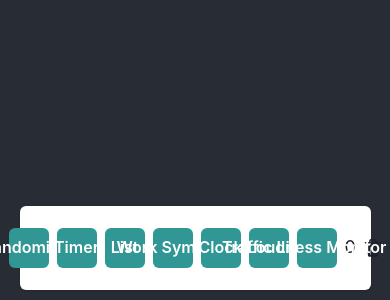
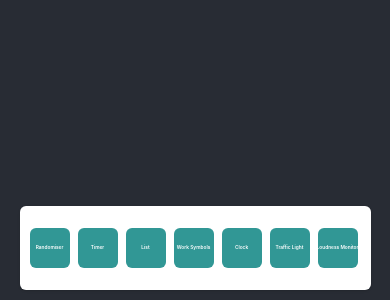
Before and after one commit to tinkertanker/classroom-widgets, a React (Create React App) app: page / in a window 390 px wide. Shown: the part 544-844 px from the top of the page. Built offline with nearby package versions, Linux system fonts and the light colour scheme.

Commit message:
added responsive buttons for toolbar with scroll

```diff
--- a/src/App.js
+++ b/src/App.js
@@ -8,7 +8,7 @@ import AudioVolumeMonitor from "./components/volumeLevel/volumeLevel.tsx";
 import ShortenLink from "./components/shortenLink/shortenLink.tsx";
 import { useEffect, useState, useRef } from "react";
 import { Rnd } from "react-rnd";
-import { v4 as uuidv4 } from 'uuid'; // Import UUID package
+import { v4 as uuidv4 } from "uuid"; // Import UUID package
 
 import Confetti from "react-confetti";
 import Time from "./components/clock/clock.tsx";
@@ -36,6 +36,7 @@ import {
   Card,
   CardBody,
   Flex,
+  extendTheme,
 } from "@chakra-ui/react";
 import { DeleteIcon, HamburgerIcon, Icon } from "@chakra-ui/icons";
 
@@ -45,7 +46,15 @@ function App() {
   const [componentList, setComponentList] = useState([]);
   const [activeIndex, setActiveIndex] = useState(null);
   const [generatedComponents, setGeneratedComponents] = useState([]);
-
+  // const breakpoints = {
+  //   base: "0px",
+  //   sm: "480px",
+  //   md: "768px",
+  //   lg: "992px",
+  //   xl: "1200px",
+  //   "2xl": "1536px",
+  // };
+  // const theme = extendTheme({ breakpoints })
   const Components = [
     <Randomiser toggleConfetti={setUseconfetti} />,
     <Timer />,
@@ -54,7 +63,7 @@ function App() {
     <Time />,
     <TrafficLight />,
     <AudioVolumeMonitor />,
-    // <ShortenLink />, //for some reason the link shortener doesnt work when deployed due to cors, to be fixed in future
+    <ShortenLink />, //for some reason the link shortener doesnt work when deployed due to cors, to be fixed in future
   ];
 
   const ComponentNames = [
@@ -65,14 +74,21 @@ function App() {
     "Clock",
     "Traffic Light",
     "Loudness Monitor",
-    // "Link Shortener", //for some reason the link shortener doesnt work when deployed due to cors, to be fixed in future
+    "Link Shortener", //for some reason the link shortener doesnt work when deployed due to cors, to be fixed in future
   ];
 
   function Toolbar() {
     return (
       <Card width="90%" height="100%">
-        <CardBody width="100%" height="100%">
-          <HStack alignItems="center" justifyContent="center" width="100%" height="100%">
+        <CardBody width="100%" height="100%" paddingX='10px' paddingY='0'>
+          <HStack
+            alignItems="center"
+            justifyContent="left"
+            width="100%"
+            height="100%"
+            overflowX='auto'
+            overflowY='visible'
+          >
             {ComponentNames.map((ComponentName, index) => (
               <Button
                 key={index}
@@ -81,18 +97,21 @@ function App() {
                   if (element) {
                     const { x, y } = element.getBoundingClientRect();
                     if (x === 10 && y === 10) {
-                      // If the element is still at the top-left corner after being dragged,
-                      // stop the event propagation and reset the active index so that user will know that something appeared on top
                       setActiveIndex(null);
                     }
                   }
-                  setComponentList((e) => [
-                    ...e,
-                    { id: uuidv4(), index }
-                  ]);
+                  setComponentList((e) => [...e, { id: uuidv4(), index }]);
                 }}
                 colorScheme="teal"
-                justifyContent={"center"}
+                justifyContent="center"
+                fontSize={{
+                  base: "0.3rem",
+                  sm: "0.5rem",
+                  md: "0.8rem",
+                  lg: "1.1rem",
+                  xl: "1.1rem",
+                }}
+
               >
                 {ComponentName}
               </Button>
@@ -113,11 +132,11 @@ function App() {
         default={{
           x: 0,
           y: 0,
-          width: index === 4 ? '150px' : '350px',
-          height: index === 4 ? '150px' : '350px',
+          width: index === 4 ? "150px" : "350px",
+          height: index === 4 ? "150px" : "350px",
         }}
-        minWidth={index === 4 ? '150px' : '200px'}
-        minHeight={index === 4 ? '150px' : '200px'}
+        minWidth={index === 4 ? "150px" : "200px"}
+        minHeight={index === 4 ? "150px" : "200px"}
         key={id}
         id={id}
         lockAspectRatio={index === 5 ? false : true}
@@ -126,15 +145,15 @@ function App() {
         // dragGrid={[100, 100]} // can implement grid if future interns want
         // resizeGrid={[1, 1]}
         style={{
-          zIndex: activeIndex === id ? 998 : 'auto',
+          zIndex: activeIndex === id ? 998 : "auto",
 
           // borderWidth: activeIndex === id ? "2px":"0px",
           // borderColor:"skyblue" // for future interns to implement
         }}
-        onDragStart={()=>{
+        onDragStart={() => {
           setActiveIndex(id);
         }}
-        onResizeStart={()=>{
+        onResizeStart={() => {
           setActiveIndex(id);
         }}
         onTouchStart={() => {
@@ -142,11 +161,7 @@ function App() {
         }}
         onDragStop={(e, data) => {
           trashHandler(e, data, id);
-
         }}
-
-
-
       >
         {Components[index]}
       </Rnd>
@@ -190,7 +205,12 @@ function App() {
             >
               {generatedComponents}
             </Box>
-            <Box className="toolbar-container" width="100%" height="10%" marginBottom="10px">
+            <Box
+              className="toolbar-container"
+              width="100%"
+              height="10%"
+              marginBottom="10px"
+            >
               <Toolbar />
             </Box>
           </VStack>
@@ -206,7 +226,7 @@ function App() {
           wind={0.01}
           colors={["#FFC700", "#FF0000", "#2E3192", "#41BBC7"]}
           confettiSource={{ x: 0, y: 0, w: window.innerWidth, h: 0 }}
-          style={{zIndex:1000}}
+          style={{ zIndex: 1000 }}
         />
       )}
       {useconfetti2 && (
```
